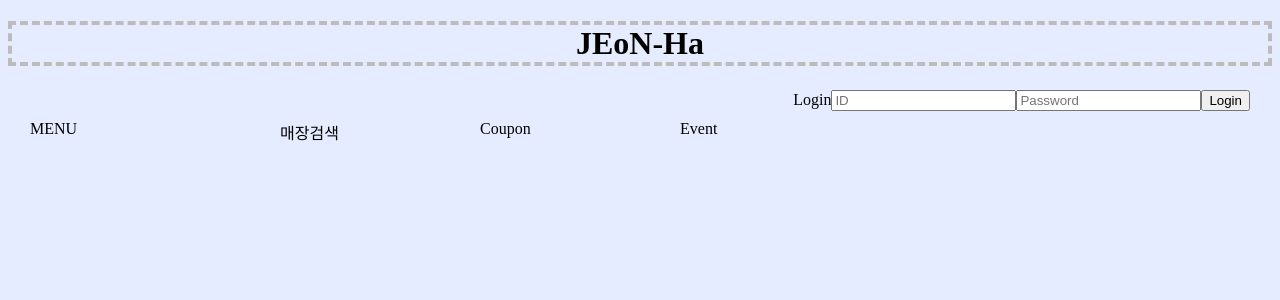
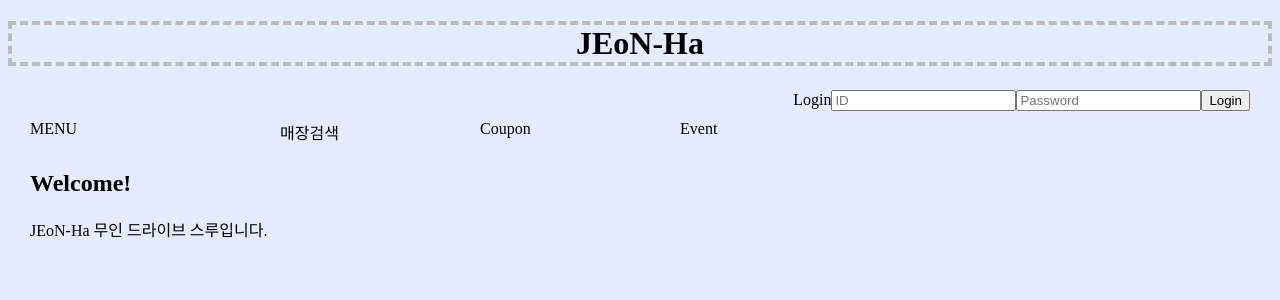
Before and after one commit to JEoN-Ha/Senior-Project, a React (Create React App) app in the folder Armful/jeonha/: page / in a window 1280 px wide. Shown: the top 300 px of the page. Built offline with nearby package versions, Linux system fonts and the light colour scheme.

Commit message:
welcome 메세지

```diff
--- a/Armful/jeonha/src/App.js
+++ b/Armful/jeonha/src/App.js
@@ -5,6 +5,7 @@ import ReadCustomer from "./components/ReadCustomer";
 import LoginContent from "./components/LoginContent";
 import Logout from "./components/Logout";
 import TopBar from "./components/TopBar";
+import Welcome from "./components/Welcome";
 
 class App extends Component {
   constructor(props){   //Component를 실행할 때 constructor가 가장 먼저 실행되어 초기화를 담당
@@ -16,6 +17,7 @@ class App extends Component {
       mode2 : 'welcome',
       selected_customerlist_id:1,
       selected_topBar : null,
+      welcome : {title:'Welcome!', desc:'JEoN-Ha 무인 드라이브 스루입니다.'},
       subject : {title:'JEoN-Ha'},
       customerLists : [
         {id:null, ID:null, PW:null}
@@ -23,6 +25,20 @@ class App extends Component {
       TopBar : [ 'MENU', '매장검색', 'Coupon', 'Event']
     }
 
+  }
+
+  getContent(){
+    let _title, _desc, _article = null;
+    if(this.state.mode2 === 'welcome'){
+      _title = this.state.welcome.title;
+      _desc = this.state.welcome.desc;
+      _article = <Welcome title={_title} desc={_desc}></Welcome>
+    // } else if(this.state.mode2 === 'read'){
+    //   let _content = this.getReadContent();
+    //   _article = <ReadContent title={_content.title} desc={_content.desc}></ReadContent>
+    // }
+    return _article;
+    }
   }
 
   getLogout(){
@@ -111,7 +127,7 @@ class App extends Component {
           debugger
         ></TopBar>
 
-        {/* {this.getContent()} */}
+        {this.getContent()}
       </div>
     );
   }
--- /dev/null
+++ b/Armful/jeonha/src/components/Welcome.js
@@ -0,0 +1,19 @@
+import React, { Component } from 'react';
+
+class Welcome extends Component {
+    render() {
+      const welcomeStyle = {
+        position: 'fixed',
+        top: 150,
+        left: 30
+      }
+      return (
+          <article style={welcomeStyle}>
+              <h2>{this.props.title}</h2>
+              {this.props.desc}
+          </article>
+      );
+    }
+  }
+
+  export default Welcome;
```
Also changed, not shown: Armful/jeonha/src/components/ReadContent.js (deleted, +0 -14 lines), 1 other file (tests, documents, lock files or other folders).
